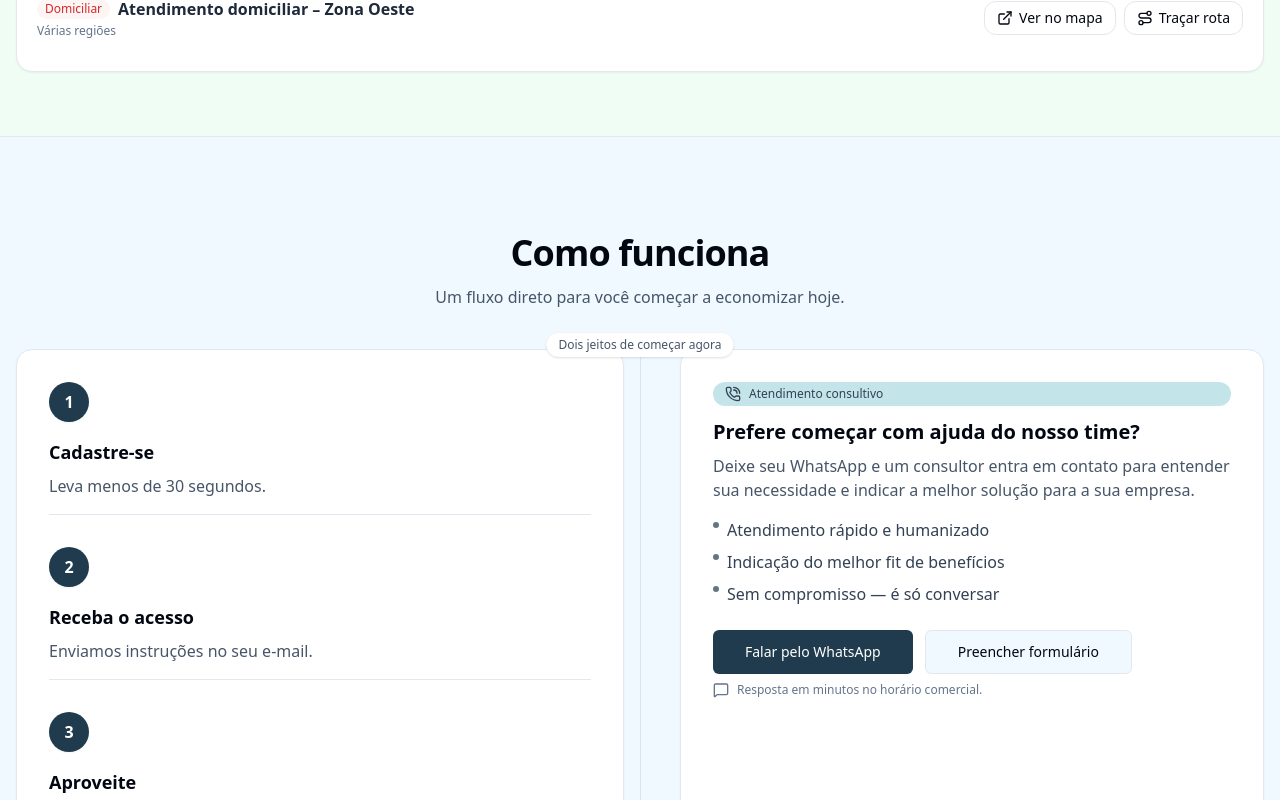
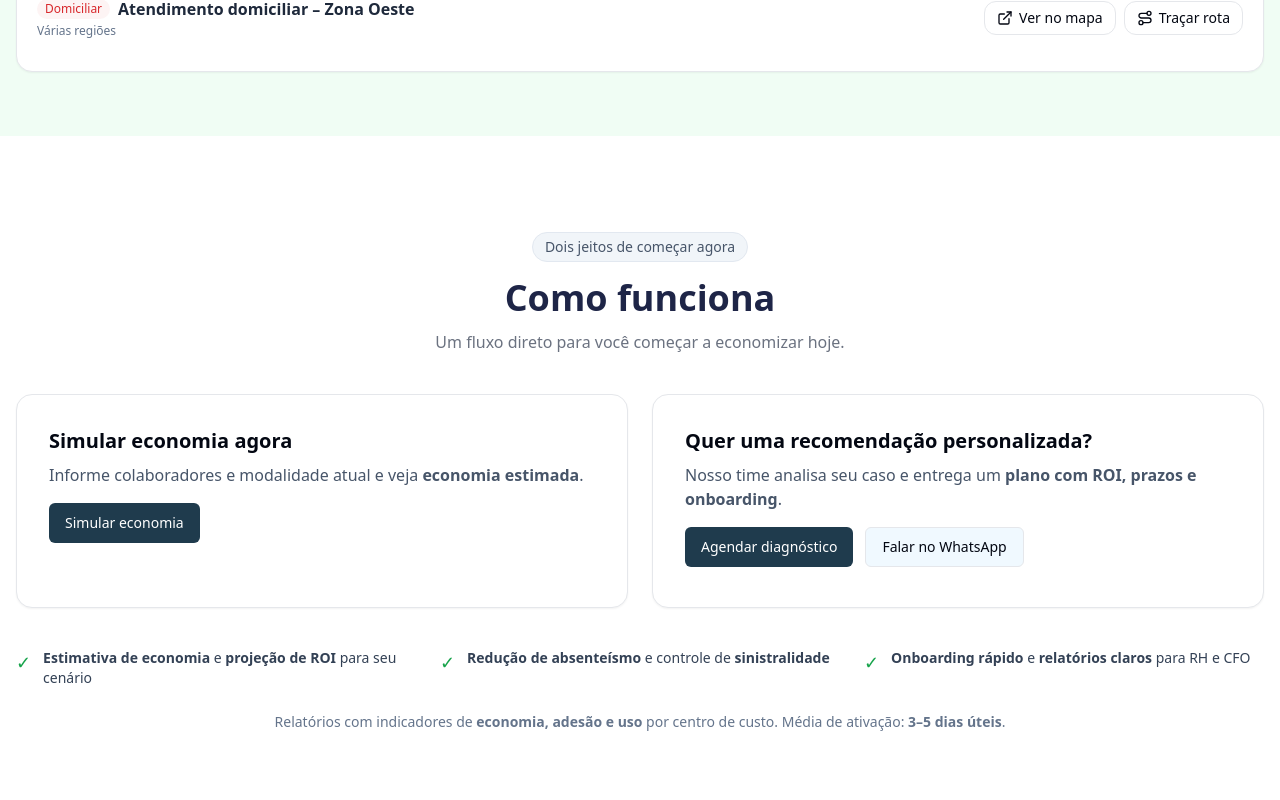
Before and after one commit to Aldf76/landingP-segmedic, a React (Vite) app: page / in a window 1280 px wide. Shown: the part 3120-3920 px from the top of the page. Built offline with nearby package versions, Linux system fonts and the light colour scheme.

Commit message:
refactor: Mudanças para focar no modelo B2B .

```diff
--- a/src/components/sections/HowItWorks.tsx
+++ b/src/components/sections/HowItWorks.tsx
@@ -1,104 +1,103 @@
-import Button from "../ui/button";
-import { MessageSquare, PhoneCall } from "lucide-react";
+// components/ComoFunciona.tsx
+"use client";
 
-const steps = [
-  { n: "1", t: "Cadastre-se", d: "Leva menos de 30 segundos." },
-  { n: "2", t: "Receba o acesso", d: "Enviamos instruções no seu e-mail." },
-  { n: "3", t: "Aproveite", d: "Use os descontos em consultas e exames." },
-];
+import { Button } from "../ui/button";
 
-export default function HowItWorks() {
+export default function ComoFunciona() {
   return (
-    <section id="how-it-works" className="relative isolate overflow-hidden section-y section-divider">
-      {/* 🔹 Removido overlay de cor fixa. Agora a section usa o fundo global. */}
+    <section className="relative py-16 md:py-24 bg-white">
+      <div className="container mx-auto px-4 max-w-7xl">
+        {/* Header */}
+        <header className="text-center mb-10">
+          <span className="text-sm font-medium text-slate-600 bg-slate-100 border border-slate-200 rounded-full px-3 py-1 inline-block mb-4">
+            Dois jeitos de começar agora
+          </span>
+          <h2 className="text-3xl md:text-4xl font-semibold text-[#1E2547]">
+            Como funciona
+          </h2>
+          <p className="mt-3 text-muted-foreground max-w-2xl mx-auto">
+            Um fluxo direto para você começar a economizar hoje.
+          </p>
+        </header>
 
-      <div className="section-container">
-        <h2 className="section-title">Como funciona</h2>
-        <p className="section-subtitle">Um fluxo direto para você começar a economizar hoje.</p>
-
-        {/* wrapper com divisória central (desktop) */}
-        <div className="relative mt-10">
-          <div className="hidden md:block absolute left-1/2 top-0 bottom-0 w-px bg-slate-300/60" aria-hidden />
-
-          <div className="hidden md:flex absolute -top-4 left-1/2 -translate-x-1/2 z-10">
-            <span className="px-3 py-1 rounded-full bg-white shadow text-xs font-medium text-slate-600">
-              Dois jeitos de começar agora
-            </span>
+        {/* Grid de dois caminhos */}
+        <div className="grid grid-cols-1 md:grid-cols-2 gap-6">
+          {/* Autoatendimento */}
+          <div className="rounded-2xl shadow-sm border bg-white p-6 md:p-8 text-left">
+            <h3 className="text-lg md:text-xl font-semibold mb-2">Simular economia agora</h3>
+            <p className="text-slate-600 mb-4">
+              Informe colaboradores e modalidade atual e veja <strong>economia estimada</strong>.
+            </p>
+            <Button
+              onClick={() => {
+                const el = document.getElementById("simulador");
+                if (el) el.scrollIntoView({ behavior: "smooth" });
+              }}
+              aria-label="Simular economia agora"
+            >
+              Simular economia
+            </Button>
           </div>
 
-          {/* grid alinhada e com alturas iguais */}
-          <div className="grid gap-8 md:grid-cols-2 items-stretch">
-            {/* ESQUERDA — passos */}
-            <div className="h-full">
-              <div className="h-full rounded-2xl border border-slate-200 bg-white p-6 md:p-8 shadow-sm flex flex-col">
-                <div className="space-y-8">
-                  {steps.map((s) => (
-                    <div key={s.n} className="group">
-                      <div className="size-10 rounded-full bg-primary text-primary-foreground grid place-items-center font-semibold shadow-sm">
-                        {s.n}
-                      </div>
-                      <h3 className="mt-4 text-lg font-semibold">{s.t}</h3>
-                      <p className="mt-2 text-slate-600">{s.d}</p>
-                      <div className="mt-4 h-px bg-slate-200 group-hover:bg-primary/30 transition-colors" />
-                    </div>
-                  ))}
-                </div>
-                <div className="mt-auto" />
-              </div>
-            </div>
-
-            {/* DIREITA — contato consultivo */}
-            <div className="h-full md:pl-6">
-              <div className="h-full rounded-2xl border border-slate-200 bg-white p-6 md:p-8 shadow-sm flex flex-col">
-                {/* Badge interna mantém cor própria sem alterar o fundo da section */}
-                <div className="inline-flex items-center gap-2 rounded-full bg-secondary/40 px-3 py-1 text-xs font-medium text-slate-700">
-                  <PhoneCall className="h-4 w-4" /> Atendimento consultivo
-                </div>
-
-                <h3 className="mt-3 text-xl font-semibold">Prefere começar com ajuda do nosso time?</h3>
-                <p className="mt-2 text-slate-600">
-                  Deixe seu WhatsApp e um consultor entra em contato para entender sua necessidade e indicar a melhor
-                  solução para a sua empresa.
-                </p>
-
-                <ul className="mt-4 space-y-2 text-slate-700">
-                  <li className="flex items-start gap-2">
-                    <span className="mt-1 h-1.5 w-1.5 rounded-full bg-primary/70" />
-                    Atendimento rápido e humanizado
-                  </li>
-                  <li className="flex items-start gap-2">
-                    <span className="mt-1 h-1.5 w-1.5 rounded-full bg-primary/70" />
-                    Indicação do melhor fit de benefícios
-                  </li>
-                  <li className="flex items-start gap-2">
-                    <span className="mt-1 h-1.5 w-1.5 rounded-full bg-primary/70" />
-                    Sem compromisso — é só conversar
-                  </li>
-                </ul>
-
-                <div className="mt-6 flex flex-col sm:flex-row gap-3">
-                  <a href="#lead" aria-label="Falar pelo WhatsApp">
-                    <Button size="lg" className="w-full sm:w-auto">
-                      Falar pelo WhatsApp
-                    </Button>
-                  </a>
-                  <a href="#lead" aria-label="Preencher formulário">
-                    <Button size="lg" variant="outline" className="w-full sm:w-auto">
-                      Preencher formulário
-                    </Button>
-                  </a>
-                </div>
-
-                <p className="mt-2 flex items-center gap-2 text-xs text-slate-500">
-                  <MessageSquare className="h-4 w-4" />
-                  Resposta em minutos no horário comercial.
-                </p>
-
-                <div className="mt-auto" />
-              </div>
+          {/* Consultivo */}
+          <div className="rounded-2xl shadow-sm border bg-white p-6 md:p-8 text-left">
+            <h3 className="text-lg md:text-xl font-semibold mb-2">Quer uma recomendação personalizada?</h3>
+            <p className="text-slate-600 mb-4">
+              Nosso time analisa seu caso e entrega um <strong>plano com ROI, prazos e onboarding</strong>.
+            </p>
+            <div className="flex flex-col sm:flex-row gap-3 mb-2">
+              <Button
+                onClick={() => {
+                  const el = document.getElementById("formulario");
+                  if (el) el.scrollIntoView({ behavior: "smooth" });
+                }}
+                aria-label="Agendar diagnóstico"
+              >
+                Agendar diagnóstico
+              </Button>
+              <Button
+                variant="outline"
+                asChild
+                aria-label="Falar no WhatsApp"
+              >
+                <a
+                  href="https://wa.me/5511999999999?text=Quero+um+diagnóstico+personalizado&utm_source=site"
+                  target="_blank"
+                  rel="noopener noreferrer"
+                >
+                  Falar no WhatsApp
+                </a>
+              </Button>
             </div>
           </div>
         </div>
+
+        {/* Bullets estratégicos */}
+        <div className="grid md:grid-cols-3 gap-6 mt-10">
+          <div className="flex gap-3 items-start">
+            <span className="text-green-600 text-lg">✓</span>
+            <p className="text-slate-700 text-sm">
+              <strong>Estimativa de economia</strong> e <strong>projeção de ROI</strong> para seu cenário
+            </p>
+          </div>
+          <div className="flex gap-3 items-start">
+            <span className="text-green-600 text-lg">✓</span>
+            <p className="text-slate-700 text-sm">
+              <strong>Redução de absenteísmo</strong> e controle de <strong>sinistralidade</strong>
+            </p>
+          </div>
+          <div className="flex gap-3 items-start">
+            <span className="text-green-600 text-lg">✓</span>
+            <p className="text-slate-700 text-sm">
+              <strong>Onboarding rápido</strong> e <strong>relatórios claros</strong> para RH e CFO
+            </p>
+          </div>
+        </div>
+
+        {/* Microcópias de confiança */}
+        <p className="text-sm text-slate-500 mt-6 text-center">
+          Relatórios com indicadores de <strong>economia, adesão e uso</strong> por centro de custo. Média de ativação: <strong>3–5 dias úteis</strong>.
+        </p>
       </div>
     </section>
   );
```
